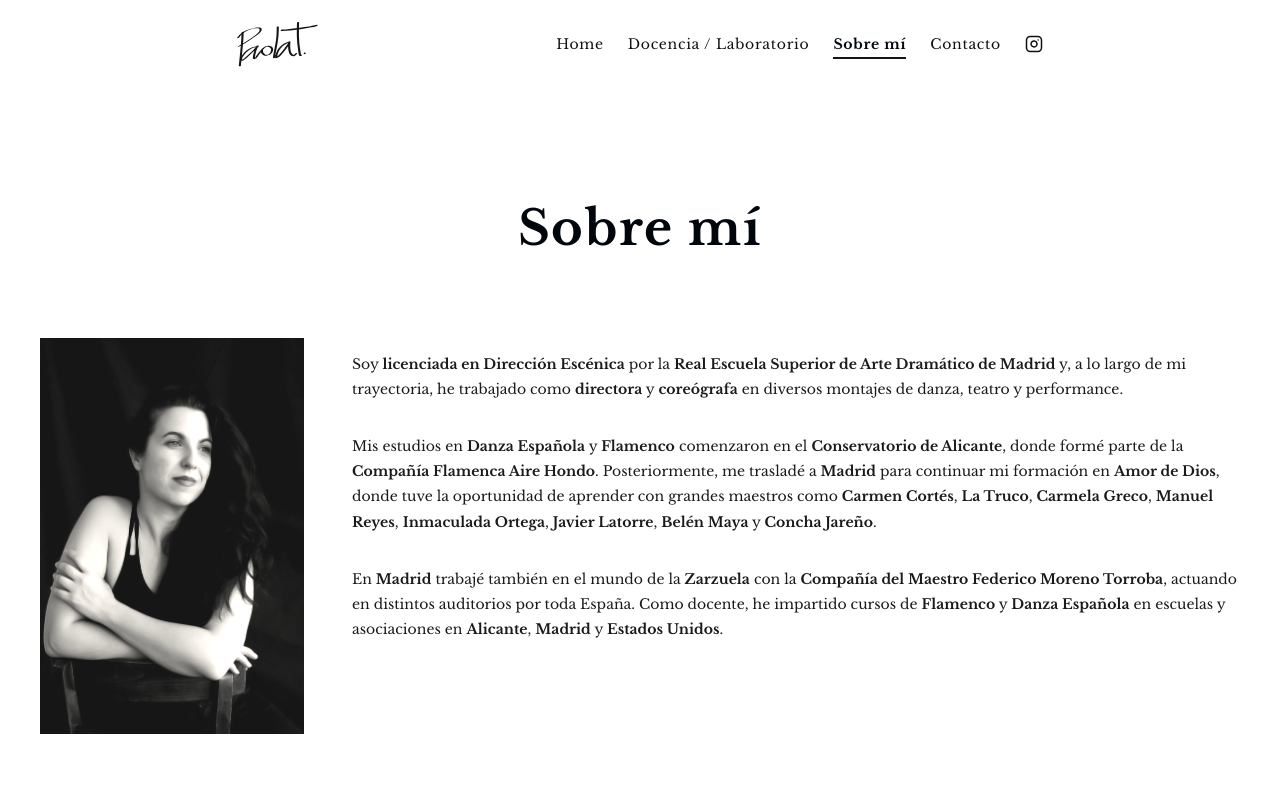
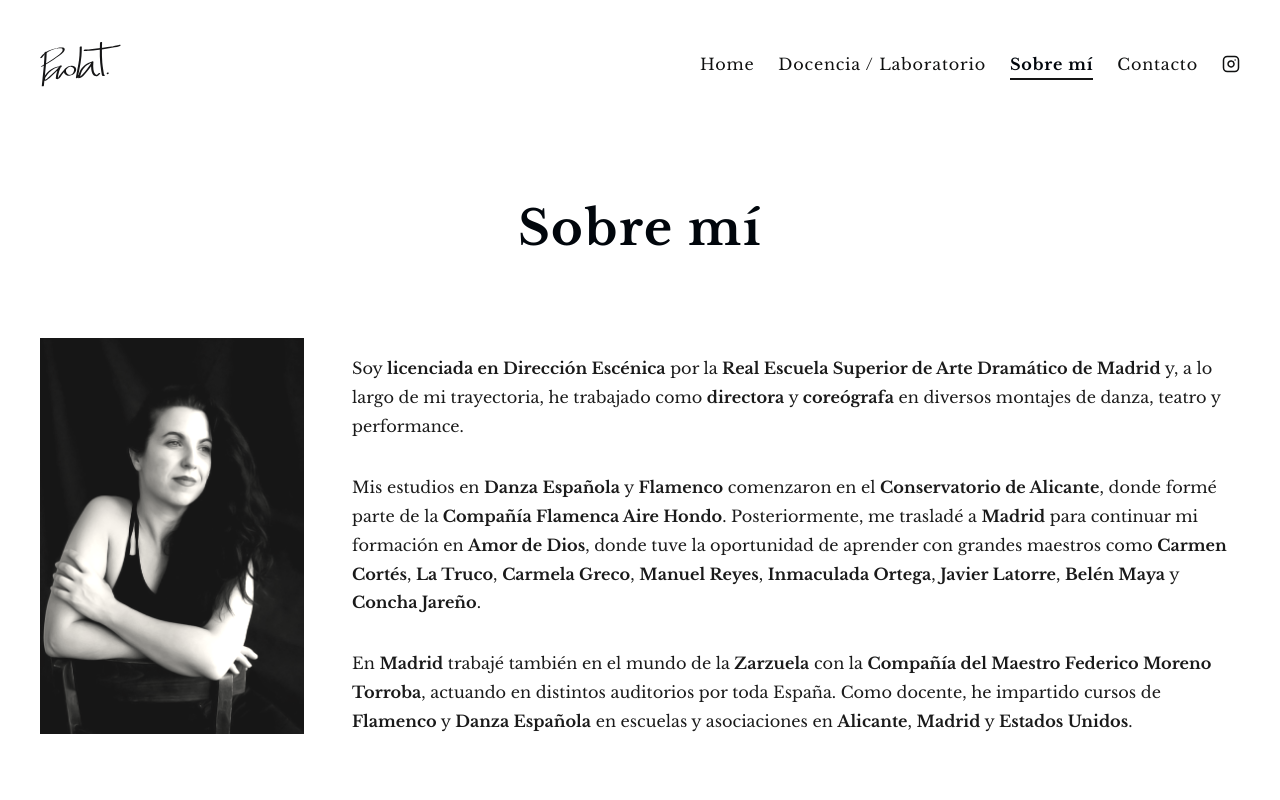
Before and after one commit to jara-git/paola-t, a React (Vite) app: page /sobre-mi in a window 1280 px wide. Shown: the top 800 px of the page. Built offline with nearby package versions, Linux system fonts and the light colour scheme.

Commit message:
cambios navegación y ajustes font size y margins

```diff
--- a/src/components/Header.jsx
+++ b/src/components/Header.jsx
@@ -5,6 +5,7 @@ import '../styles/Header.scss'
 import { Instagram } from "lucide-react";
 
 export default function Header() {
+
     const location = useLocation()
     const [menuOpen, setMenuOpen] = useState(false)
 
@@ -13,17 +14,26 @@ export default function Header() {
 
     return (
         <header className="header">
+
+            {/* CONTENEDOR INTERNO ALINEADO CON HOME */}
+            <div className="header__inner">
+
                 <div className="header__logo">
                     <Link to="/" onClick={closeMenu}>
                         <img src={logo} alt="Paola T. logo" />
                     </Link>
                 </div>
 
-            <button className="header__toggle" onClick={toggleMenu} aria-label="Abrir menú">
+                <button
+                    className="header__toggle"
+                    onClick={toggleMenu}
+                    aria-label="Abrir menú"
+                >
                     ☰
                 </button>
 
                 <nav className={`header__nav ${menuOpen ? 'header__nav--open' : ''}`}>
+
                     <Link
                         to="/"
                         onClick={closeMenu}
@@ -31,6 +41,7 @@ export default function Header() {
                     >
                         Home
                     </Link>
+
                     <Link
                         to="/docencia-laboratorio"
                         onClick={closeMenu}
@@ -42,13 +53,6 @@ export default function Header() {
                         Docencia / Laboratorio
                     </Link>
 
-                {/* <Link
-                    to="/agenda"
-                    onClick={closeMenu}
-                    className={`header__link${location.pathname === '/agenda' ? ' header__link--active' : ''}`}
-                >
-                    Agenda
-                </Link> */}
                     <Link
                         to="/sobre-mi"
                         onClick={closeMenu}
@@ -56,6 +60,7 @@ export default function Header() {
                     >
                         Sobre mí
                     </Link>
+
                     <Link
                         to="/contacto"
                         onClick={closeMenu}
@@ -63,6 +68,7 @@ export default function Header() {
                     >
                         Contacto
                     </Link>
+
                     <a
                         href="https://instagram.com/paolat.danzalab"
                         target="_blank"
@@ -71,7 +77,11 @@ export default function Header() {
                     >
                         <Instagram size={18} />
                     </a>
+
                 </nav>
+
+            </div>
+
         </header>
     )
 }
--- a/src/styles/About.scss
+++ b/src/styles/About.scss
@@ -11,7 +11,7 @@
 
     p {
         font-weight: 300;
-        font-size: $p;
+        font-size: $p*1.15;
         line-height: 1.8;
         color: $color-text;
         margin-bottom: $spacing-unit * 2;
--- a/src/styles/Docencia.scss
+++ b/src/styles/Docencia.scss
@@ -91,12 +91,12 @@
     display: inline-block;
     margin-top: 1rem;
     font-weight: 600;
-    color: rgb(61, 60, 60);
+    color: rgb(61, 60, 60) !important;
     text-decoration: none;
     transition: color 0.3s;
 
     &:hover {
-        color: rgb(55, 52, 52);
+        color: rgb(55, 52, 52) !important;
         text-decoration: underline;
     }
 }
--- a/src/styles/Header.scss
+++ b/src/styles/Header.scss
@@ -1,10 +1,6 @@
 @use "./variables" as *;
 
 .header {
-    display: flex;
-    justify-content: space-evenly;
-    align-items: center;
-    padding: $spacing-unit * 1.5 0;
     background-color: white;
     color: $color-text;
     position: fixed;
@@ -12,7 +8,18 @@
     left: 0;
     right: 0;
     z-index: 1000;
-    height: 40px;
+    width: 100%;
+
+    // Contenedor interno centrado
+    &__inner {
+        display: flex;
+        justify-content: space-between;
+        align-items: center;
+        width: 100%;
+        max-width: $max-width; // mismo ancho que layout principal
+        margin: 0 auto;
+        padding: $spacing-unit * 2.5 1.5rem $spacing-unit * 1.5;
+    }
 
     &__logo {
         font-family: $font-logo;
@@ -33,7 +40,6 @@
         font-size: 2rem;
         color: $color-primary;
         cursor: pointer;
-
         position: relative;
         z-index: 1100;
     }
@@ -41,16 +47,22 @@
     &__nav {
         display: flex;
         gap: $spacing-unit * 1.5;
-        font-size: 0.875rem;
+        font-size: 1rem;
         letter-spacing: 0.05em;
+
+        &--open {
+            display: flex;
+            height: min-content;
+            background-color: white;
         }
 
-    &__link {
+        .header__link {
+            position: relative;
             text-decoration: none;
             color: $color-primary;
             font-family: $font-primary;
             font-weight: normal;
-        transition: color 0.2s ease;
+            transition: color 0.3s ease;
 
             &--active {
                 font-weight: bold;
@@ -58,63 +70,18 @@
             }
 
             &:hover {
-            text-decoration: none;
                 color: $color-primary-dark;
             }
-    }
 
-    // Responsive (para tablets y móviles)
-    @media (max-width: 768px) {
-        &__toggle {
-            display: block;
-        }
-
-        &__nav {
-            position: fixed; // FIXED para que quede encima y no dependa de padres
-            top: 10%; // arriba de la pantalla
-            left: 0;
-            right: 0;
-            bottom: 0;
-            background-color: $color-background;
-            padding: $spacing-unit * 2;
-            flex-direction: column;
-            display: none;
-            z-index: 9999; // muy alto para que esté encima de todo
-
-            .header__link {
-                padding: $spacing-unit 0;
-                font-size: 1.25rem; // un poco más grande para móvil
-            }
-        }
-
-        &__nav--open {
-            display: flex;
-            height: min-content;
-            background-color: white;
-        }
-    }
-
-
-
-            &__link {
-                position: relative;
-                text-decoration: none;
-                color: $color-primary;
-                font-family: $font-primary;
-                font-weight: normal;
-                transition: color 0.3s ease;
-
-                // Línea personalizada
             &::after {
                 content: '';
                 position: absolute;
                 left: 0;
-                    bottom: -0.4rem; // más separado del texto
+                bottom: -0.4rem;
                 width: 100%;
                 height: 2px;
-                    background-color: $color-primary; // por defecto
+                background-color: $color-primary;
                 opacity: 0;
-                    transition: opacity 0.3s ease, background-color 0.3s ease;
                 transform: scaleX(0);
                 transform-origin: left;
                 transition: opacity 0.3s ease, transform 0.3s ease;
@@ -125,40 +92,26 @@
                 opacity: 1;
                 transform: scaleX(1);
             }
-
-                &:hover {
-                    color: $color-primary-dark;
         }
 
-                &--active {
-                    font-weight: bold;
-                    color: $color-primary-dark;
+        // Colores individuales enlaces
+        .header__link:nth-child(1)::after {
+            background-color: $color-primary; // Azul petróleo
+        }
+
+        .header__link:nth-child(2)::after {
+            background-color: $color-secondary; // Verde salvia
+        }
+
+        .header__link:nth-child(3)::after {
+            background-color: $color-contrast; // Terracota
+        }
+
+        .header__link:nth-child(4)::after {
+            background-color: $color-neutral; // Gris piedra
         }
     }
 
-            // Colores individuales enlaces navegación
-            &__link:nth-child(1)::after {
-                background-color: $color-primary; // Azul petróleo
-            }
-
-            &__link:nth-child(2)::after {
-                background-color: $color-secondary; // Verde salvia
-            }
-
-            &__link:nth-child(3)::after {
-                background-color: $color-contrast; // Terracota
-            }
-
-            &__link:nth-child(4)::after {
-                background-color: $color-neutral; // Gris piedra
-            }
-
-            // Responsive ajustado igual
-            @media (max-width: 768px) {
-                &__link::after {
-                    bottom: -0.6rem;
-                }
-            }
     .header__instagram {
         display: flex;
         align-items: center;
@@ -170,4 +123,49 @@
             transform: translateY(-1px);
         }
     }
+
+    // Responsive tablets
+    @media (max-width: 1024px) {
+        &__inner {
+            max-width: 85%;
         }
+    }
+
+    // Responsive móviles
+    @media (max-width: 768px) {
+        &__toggle {
+            display: block;
+        }
+                &__inner {
+                    max-width: 80%;
+                }
+
+        &__nav {
+            position: fixed;
+            top: 10%;
+            left: 0;
+            right: 0;
+            bottom: 0;
+            background-color: $color-background;
+            padding: $spacing-unit * 2;
+            flex-direction: column;
+            display: none;
+            z-index: 9999;
+
+            .header__link {
+                padding: $spacing-unit 0;
+                font-size: 1.25rem;
+            }
+        }
+
+        &__nav--open {
+            display: flex;
+            height: min-content;
+            background-color: white;
+        }
+
+        .header__link::after {
+            bottom: -0.6rem;
+        }
+    }
+}
```
Lines whose indentation alone changed are shown as unchanged.
